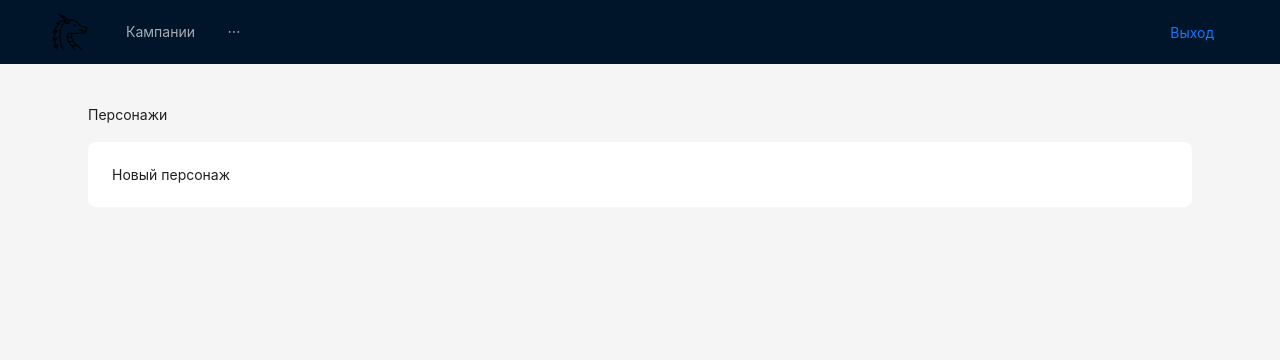
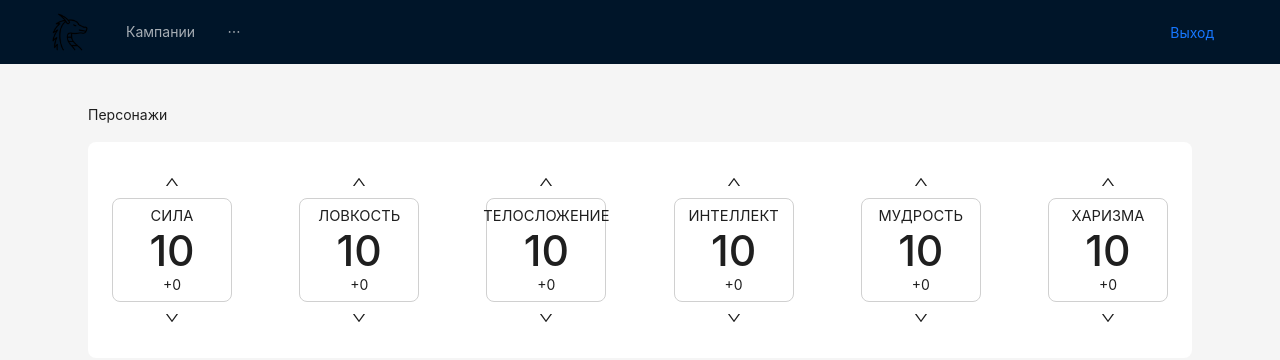
Before and after one commit to SugawaraKoushi/dnd-notes-client-app, a React (Create React App) app: page /characters/new in a window 1280 px wide. Shown: the top 360 px of the page. Built offline with nearby package versions, Linux system fonts and the light colour scheme.

Commit message:
Add ability tile

```diff
--- /dev/null
+++ b/src/components/abilities/AbilityTile.jsx
@@ -0,0 +1,49 @@
+import { DownOutlined, UpOutlined } from "@ant-design/icons";
+import { Button, Flex } from "antd";
+
+const AbilityTile = (props) => {
+    const onIncrementButtonClick = () => {
+        props.increment();
+    };
+
+    return (
+        <div>
+            <Button
+                onClick={onIncrementButtonClick}
+                type="outlined"
+                icon={<UpOutlined />}
+                block
+            />
+            <Flex
+                vertical
+                align="center"
+                style={{
+                    borderRadius: "8px",
+                    border: "1px solid #d0d0d0",
+                    width: "120px",
+                    padding: "8px",
+                }}
+            >
+                <span
+                    style={{
+                        fontSize: "11pt",
+                    }}
+                >
+                    {props.name.toUpperCase()}
+                </span>
+                <span
+                    style={{
+                        fontSize: "32pt",
+                        fontWeight: 500,
+                    }}
+                >
+                    {props.value}
+                </span>
+                <span>+0</span>
+            </Flex>
+            <Button type="outlined" icon={<DownOutlined />} block />
+        </div>
+    );
+};
+
+export default AbilityTile;
--- a/src/components/characters/NewCharacter.jsx
+++ b/src/components/characters/NewCharacter.jsx
@@ -1,7 +1,24 @@
+import { Flex, List } from "antd";
+import AbilityTile from "../abilities/AbilityTile";
+import { useState } from "react";
+
 const NewCharacter = () => {
+    const [strength, setStrength] = useState(10);
+    const incrementStrength = (value) => {
+        value++;
+        setStrength(value);
+    };
+
     return (
         <>
-            <div>Новый персонаж</div>
+            <Flex wrap gap="small" justify="space-between">
+                <AbilityTile name="сила" value={strength} increment={incrementStrength} />
+                <AbilityTile name="ловкость" value={10} />
+                <AbilityTile name="телосложение" value={10} />
+                <AbilityTile name="интеллект" value={10} />
+                <AbilityTile name="мудрость" value={10} />
+                <AbilityTile name="харизма" value={10} />
+            </Flex>
         </>
     );
 };
```
